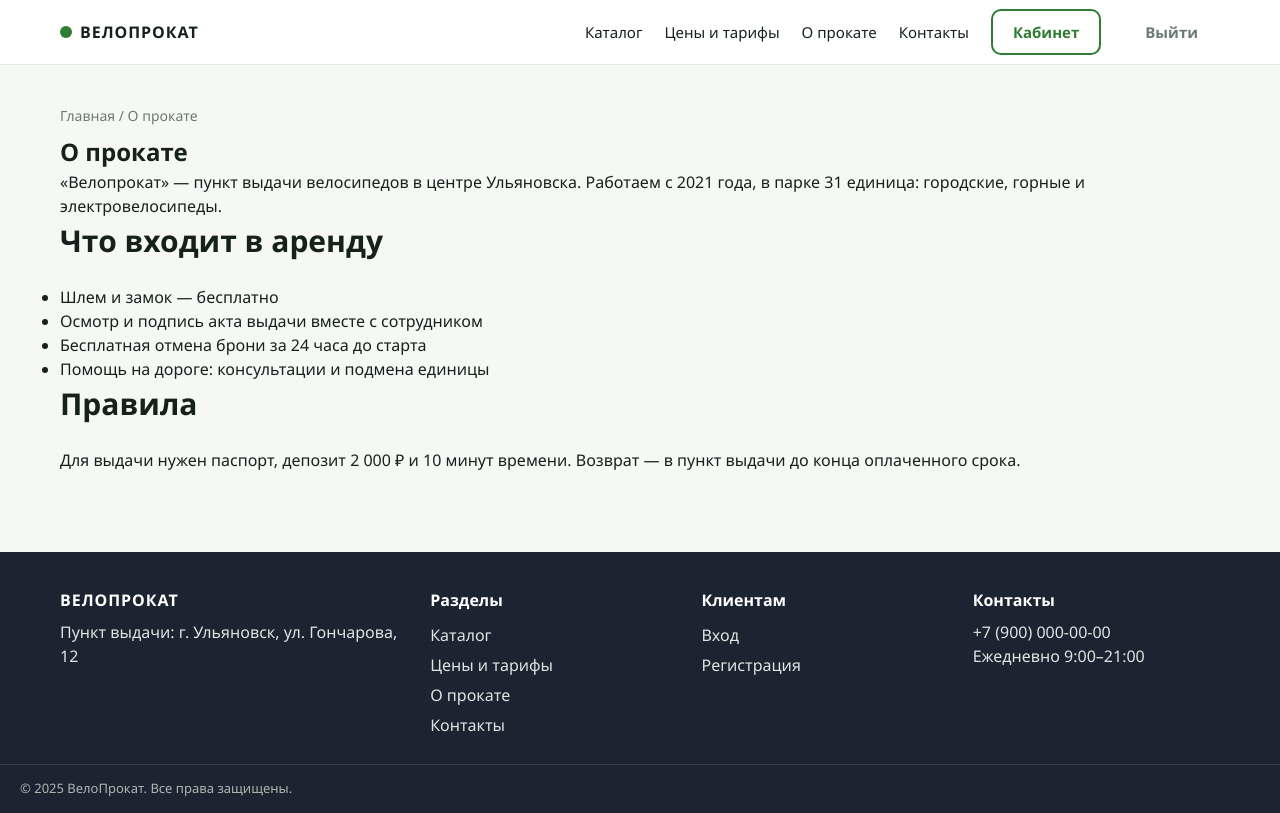
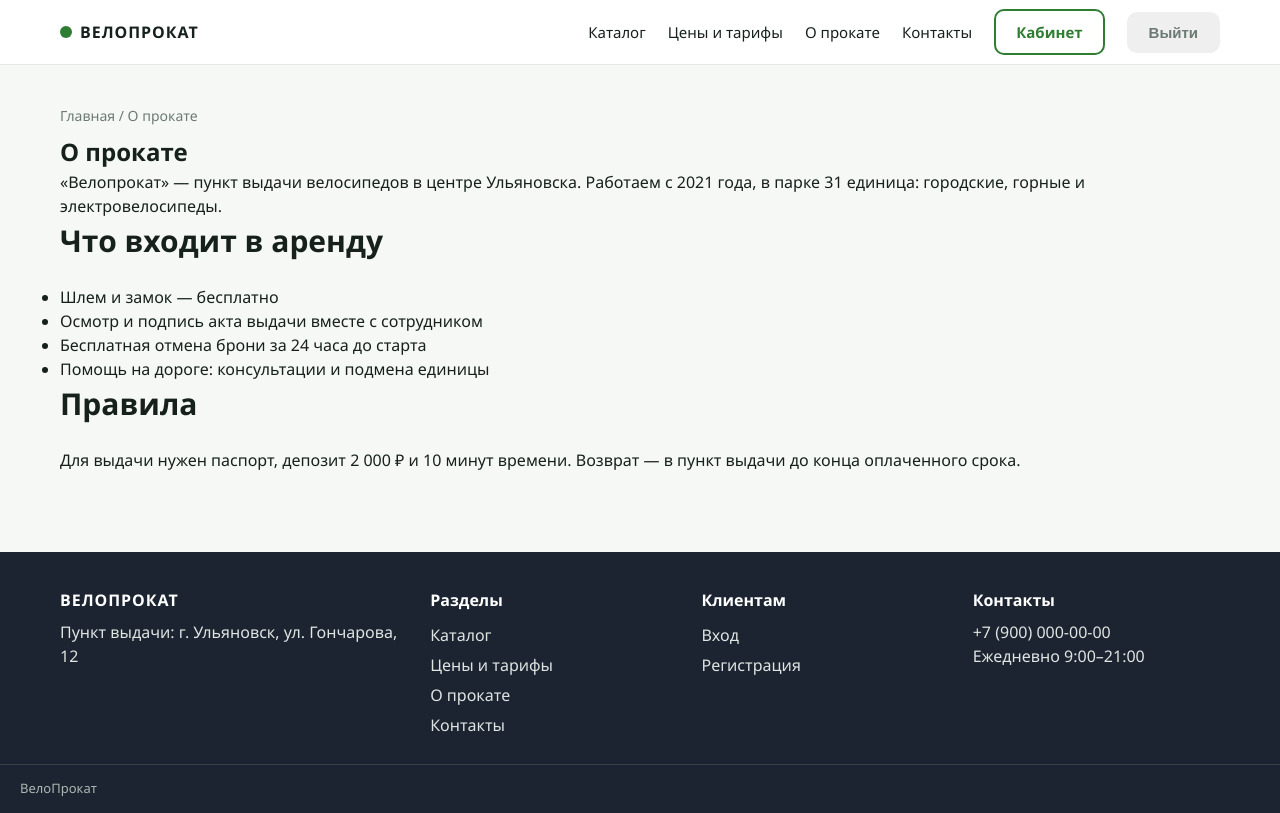
Before and after one commit to tuthm/veloprocat, a Django app: page /about/ in a window 1280 px wide. Run offline with Django 5.2, Linux system fonts and the light colour scheme; the visitor is signed in with stand-in values (Sample User, id 1).

Commit message:
fix(BUG-02): исправлен выход из аккаунта и отображение шапки

```diff
--- a/main/urls.py
+++ b/main/urls.py
@@ -1,8 +1,9 @@
 from django.urls import path
+from django.contrib.auth.views import LogoutView
 
 from . import views
+
 app_name = "main"
-
 
 urlpatterns = [
     path("", views.index, name="index"),
@@ -13,7 +14,9 @@ urlpatterns = [
     path("about/", views.about, name="about"),
     path("contacts/", views.contacts, name="contacts"),
     path("profile/", views.profile, name="profile"),
-   path("login/", views.VeloprokatLoginView.as_view(), name="login"),
+    path("login/", views.VeloprokatLoginView.as_view(), name="login"),
+    path("register/", views.register, name="register"),
 
-    path("register/", views.register, name="register"),
+    # BUG-02: маршрут выхода из аккаунта
+    path("logout/", LogoutView.as_view(next_page="main:index"), name="logout"),
 ]
--- a/static/css/main.css
+++ b/static/css/main.css
@@ -178,3 +178,13 @@ table.cabinet td { padding: 16px; border-top: 1px solid #eef1ee; }
   .grid, .grid-4, .grid-3 { grid-template-columns: 1fr; }
   .footer__grid { grid-template-columns: 1fr; }
 }
+
+.logout-form {
+    display: inline-flex;
+    align-items: center;
+    margin: 0;
+}
+
+.logout-form button {
+    cursor: pointer;
+}
--- a/templates/base.html
+++ b/templates/base.html
@@ -5,7 +5,7 @@
   <meta charset="UTF-8">
   <meta name="viewport" content="width=device-width, initial-scale=1.0">
   <title>{% block title %}ВелоПрокат{% endblock %}</title>
-  <link rel="stylesheet" href="{% static 'css/main.css' %}">
+  <link rel="stylesheet" href="{% static 'css/main.css' %}?v=2">
 </head>
 <body>
   <header class="header">
@@ -21,7 +21,10 @@
         <a href="{% url 'main:contacts' %}">Контакты</a>
         {% if user.is_authenticated %}
           <a class="btn btn--outline" href="{% url 'main:profile' %}">Кабинет</a>
-          <a class="btn btn--ghost" href="{% url 'logout' %}">Выйти</a>
+         <form method="post" action="{% url 'main:logout' %}" class="logout-form">
+    {% csrf_token %}
+    <button type="submit" class="btn btn--ghost">Выйти</button>
+</form>
         {% else %}
           <a class="btn btn--outline" href="{% url 'main:login' %}">Войти</a>
           <a class="btn btn--solid" href="{% url 'main:register' %}">Регистрация</a>
@@ -58,7 +61,7 @@
         <p>Ежедневно 9:00–21:00</p>
       </div>
     </div>
-    <div class="footer__bottom">© 2025 ВелоПрокат. Все права защищены.</div>
+    <div class="footer__bottom"> ВелоПрокат</div>
   </footer>
 
   <script src="{% static 'js/main.js' %}" defer></script>
```
